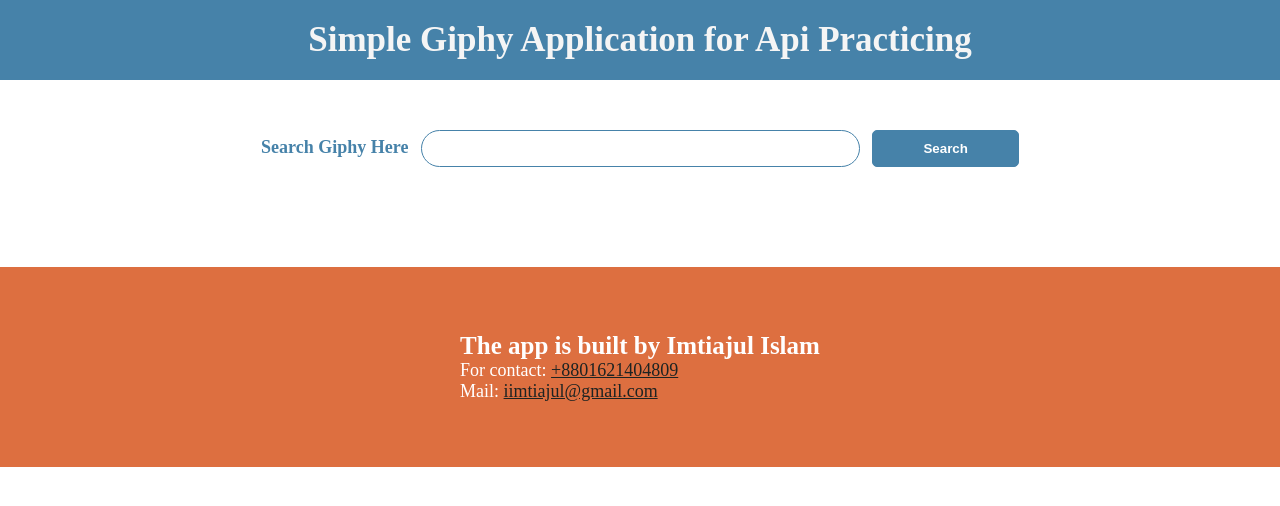
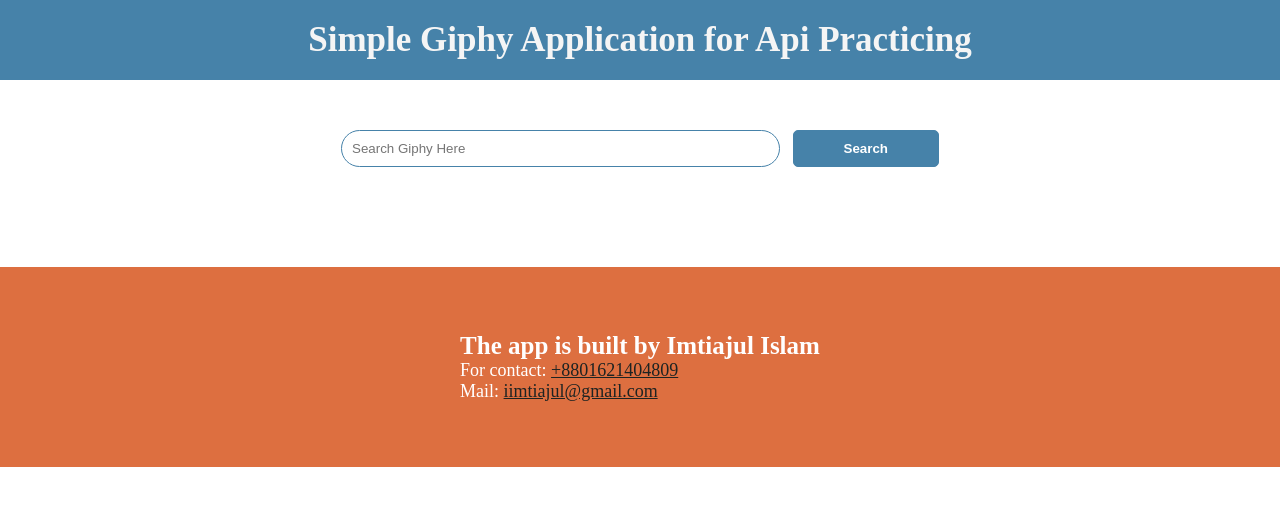
Before and after one commit to Imtiajul/giphy-app, a plain HTML site: page index.html in a window 1280 px wide. Drawn offline with Linux system fonts and the light colour scheme; no server answers.

Commit message:
Update index.html

```diff
--- a/index.html
+++ b/index.html
@@ -19,8 +19,8 @@
          <section class="welcome">
             <!-- <h1>Giphy Aplication</h1> -->
            <form class="form">
-              <label for="search">Search Giphy Here</label>
-              <input type="text" name="search" size="50">
+              <!-- <label for="search">Search Giphy Here</label> -->
+              <input type="text" name="search" size="50" placeholder="Search Giphy Here">
               <button class="input-search">Search</button>
            </form>
          </section>
```
